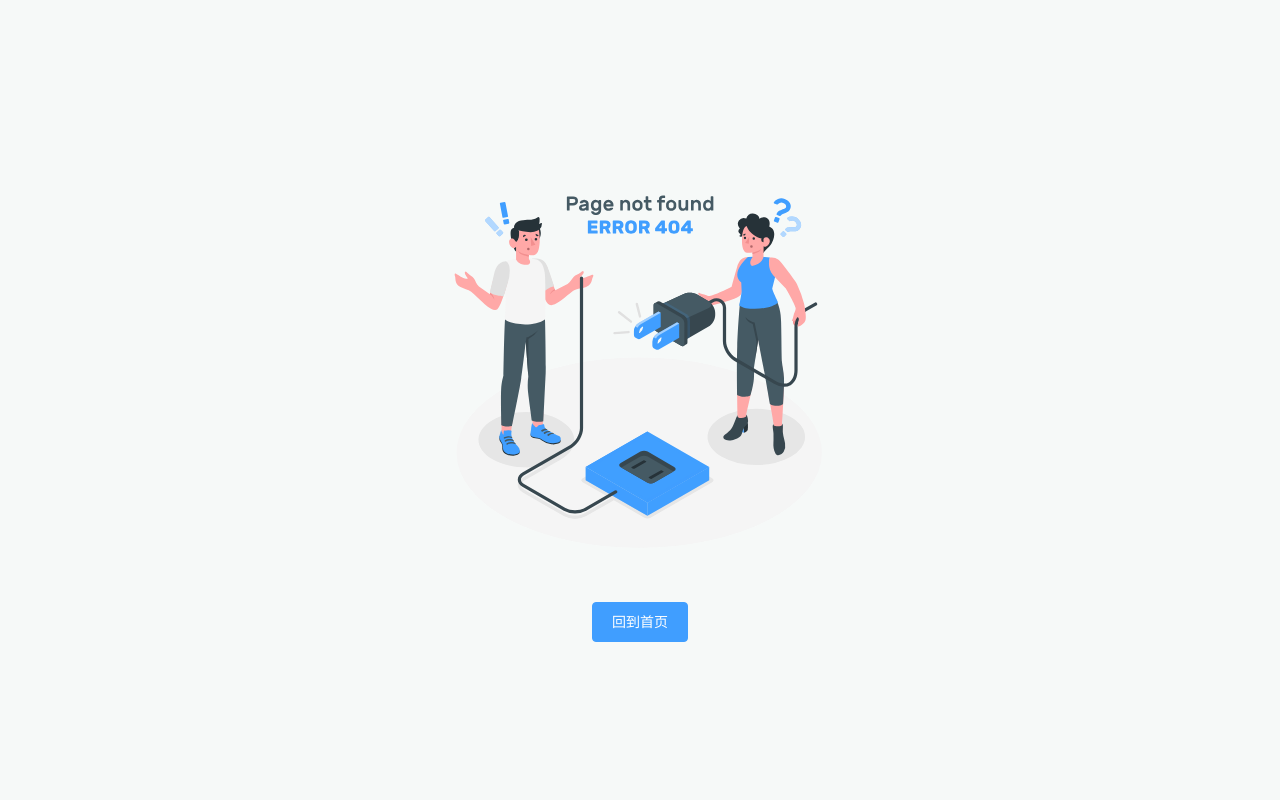
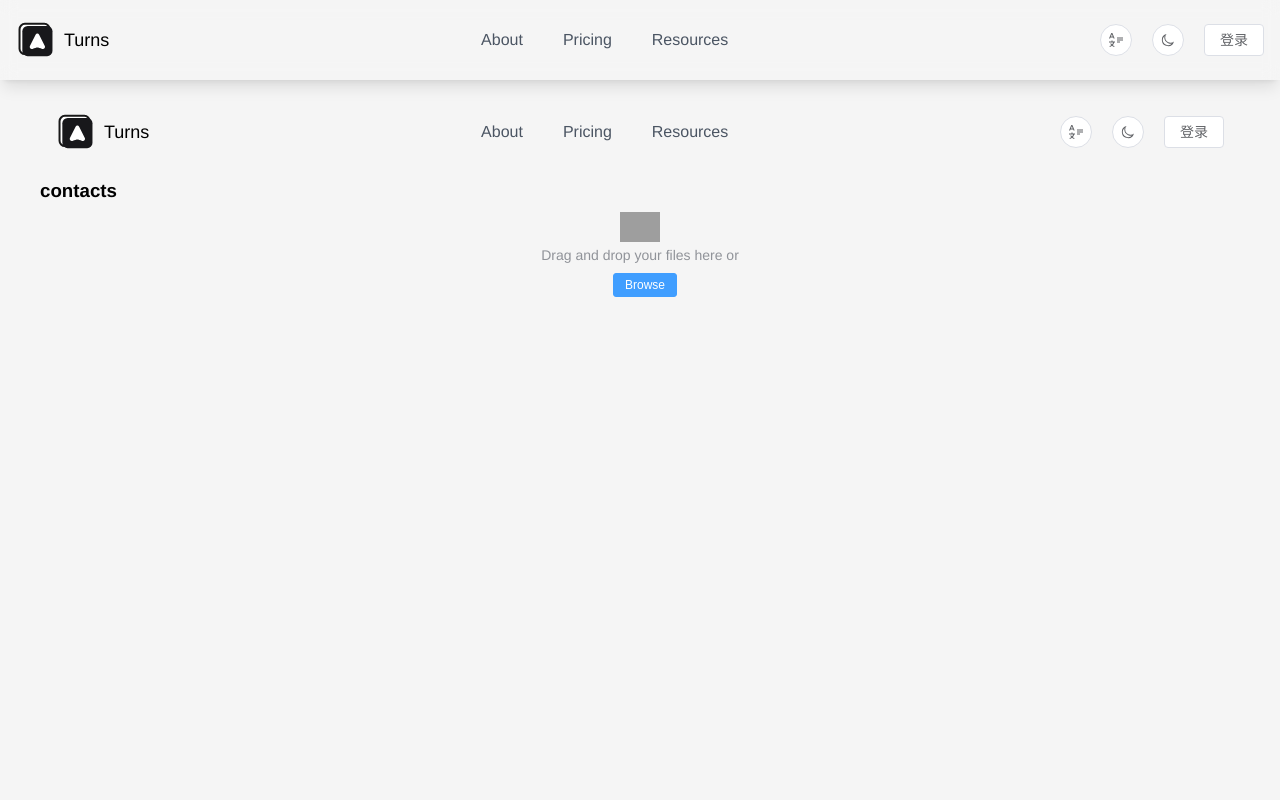
Before and after one commit to CracKerMe/automa-ui, a Vue app: page /contacts in a window 1280 px wide. Shown: the top 800 px of the page. Built offline with nearby package versions, Linux system fonts and the light colour scheme; grey boxes are pictures that could not be loaded.

Commit message:
chore: add contacts page & modify app styles

```diff
--- a/package.json
+++ b/package.json
@@ -35,7 +35,8 @@
     "workbox-core": "^7.1.0",
     "workbox-precaching": "^7.1.0",
     "workbox-routing": "^7.1.0",
-    "workbox-window": "^7.1.0"
+    "workbox-window": "^7.1.0",
+    "xlsx": "^0.18.5"
   },
   "devDependencies": {
     "@commitlint/cli": "^19.3.0",
@@ -48,6 +49,7 @@
     "@pinia/testing": "^0.1.3",
     "@rollup/plugin-replace": "^5.0.7",
     "@types/node": "^20.14.6",
+    "@types/xlsx": "^0.0.36",
     "@typescript-eslint/eslint-plugin": "^7.13.1",
     "@typescript-eslint/parser": "^7.13.1",
     "@vitejs/plugin-vue": "^5.0.5",
--- a/src/App.vue
+++ b/src/App.vue
@@ -2,12 +2,46 @@
 import { useUserStore } from '@/store/user';
 import ReloadPrompt from '@/pwa/ReloadPrompt.vue';
 
+import Header from '@/components/shared/Header.vue';
+import Footer from '@/components/shared/Footer.vue';
+
 const userStore = useUserStore();
 
 userStore.initUser();
+
+onMounted(() => {
+  if (!/iPhone|iPad|Macintosh/i.test(navigator.userAgent)) {
+    document.documentElement.classList.add('is-not-safari');
+  }
+});
 </script>
 <template>
-  <RouterView />
+  <el-container class="pt-[80px]">
+    <div
+      class="fixed top-0 w-full h-[80px] left-0 z-10 shadow-lg flex items-center justify-between custom-header"
+    >
+      <Header />
+    </div>
+    <el-main class="main relative">
+      <div
+        class="hidden dark:block bg-video fixed left-0 top-0 -z-1 w-full h-screen"
+      >
+        <video
+          class="w-[101%] h-[101%] object-cover absolute -my-[1px]"
+          autoplay
+          loop
+          muted
+          playsinline
+        >
+          <source src="/video.mp4" type="video/mp4" />
+        </video>
+      </div>
+      <RouterView />
+    </el-main>
+    <el-footer style="--el-footer-height: 40px">
+      <Footer />
+    </el-footer>
+  </el-container>
   <ReloadPrompt />
 </template>
 <style lang="scss">
@@ -17,4 +51,15 @@ userStore.initUser();
   -moz-osx-font-smoothing: grayscale;
   height: 100%;
 }
+
+.main {
+  min-height: calc(100vh - 100px);
+}
+
+.custom-header {
+  background-image: radial-gradient(transparent 1px, var(--bg-color) 1px);
+  background-size: 4px 4px;
+  backdrop-filter: saturate(50%) blur(8px);
+  -webkit-backdrop-filter: saturate(50%) blur(8px);
+}
 </style>
--- a/src/assets/styles/reset.scss
+++ b/src/assets/styles/reset.scss
@@ -100,7 +100,8 @@ section {
   display: block;
 }
 
-html, body {
+html,
+body {
   height: 100%;
 }
 
@@ -111,7 +112,7 @@ body {
 
 html.dark {
   body {
-    background-color: #222222;
+    background-color: #222;
   }
 }
 
@@ -167,3 +168,13 @@ img {
 //     outline: none;
 //   }
 // }
+
+html.is-not-safari {
+  scrollbar-width: thin;
+  scrollbar-color: var(--el-scrollbar-bg-color) var(--el-fill-color-light);
+
+  * {
+    scrollbar-width: thin;
+    scrollbar-color: var(--el-scrollbar-bg-color) var(--el-fill-color-light);
+  }
+}
--- a/src/components/ThemeSwitcher.vue
+++ b/src/components/ThemeSwitcher.vue
@@ -11,7 +11,6 @@ function toggleTheme() {
 
 <template>
   <el-button
-    :type="!isDark ? 'info' : 'default'"
     :icon="!isDark ? Moon : Sunny"
     :circle="true"
     @click.prevent="toggleTheme"
--- a/src/components/shared/Header.vue
+++ b/src/components/shared/Header.vue
@@ -18,7 +18,7 @@ const { t } = useI18n();
           alt="Logo"
           class="w-10 inline-block"
         />
-        <p class="ml-2 inline-block text-lg align-middle">ACME</p>
+        <p class="ml-2 inline-block text-lg align-middle">Turns</p>
       </router-link>
     </div>
     <div
@@ -32,47 +32,53 @@ const { t } = useI18n();
       }}</router-link>
       <DropDown class="resource por">
         <template #trigger>
-          <router-link to="/resources" class="nav-item">
+          <span class="nav-item">
             {{ t('common.resources') }}
             <i-material-symbols:keyboard-arrow-down
               class="nav-item-arrow-down transition-all duration-300"
             />
-          </router-link>
+          </span>
         </template>
         <div
-          class="resource-dropdown rounded-lg shadow-2xl bottom-auto left-1/2 hidden lg:block -translate-x-1/2 max-w-5xl xl:max-w-6xl mt-2 mx-auto bg-white dark:bg-gray-800 transform rounded-lg transition-transform ui-card p-4 bottom-auto left-1/2 hidden lg:block -translate-x-1/2 max-w-5xl xl:max-w-6xl mt-2 mx-auto"
+          class="resource-dropdown rounded-lg shadow-2xl bottom-auto left-1/2 hidden lg:block -translate-x-1/2 max-w-5xl xl:max-w-6xl mt-2 mx-auto bg-white dark:bg-black transform rounded-lg transition-transform ui-card p-4 bottom-auto left-1/2 hidden lg:block -translate-x-1/2 max-w-5xl xl:max-w-6xl mt-2 mx-auto"
         >
           <nav class="flex space-x-2 xl:space-x-4">
             <!-- Tutorials / Documentation / Blog / Youtube -->
             <router-link
-              to="/resources/tutorials"
-              class="p-4 hover:bg-gray-2 rounded-lg transition w-64 lg:w-72"
+              to="/tutorials"
+              class="p-4 hover:bg-gray-2 rounded-lg transition w-64 lg:w-72 dark:hover:bg-gray-800"
             >
-              <span class="p-2 rounded-lg bg-gray-1 inline-block leading-none">
+              <span
+                class="p-2 rounded-lg bg-gray-1 inline-block leading-none dark:bg-gray-900"
+              >
                 <i-material-symbols:book-4-outline class="text-3xl" />
               </span>
               <p class="font-semibold mt-2">{{ t('common.tutorials') }}</p>
               <p class="text-gray-600 leading-tight mt-px">
-                Learn how to automate your workflow using Automa
+                Learn how to automate your workflow using Turns
               </p>
             </router-link>
             <router-link
-              to="/resources/documentation"
-              class="p-4 hover:bg-gray-2 rounded-lg transition w-64 lg:w-72"
+              to="/documentation"
+              class="p-4 hover:bg-gray-2 rounded-lg transition w-64 lg:w-72 dark:hover:bg-gray-800"
             >
-              <span class="p-2 rounded-lg bg-gray-1 inline-block leading-none">
+              <span
+                class="p-2 rounded-lg bg-gray-1 inline-block leading-none dark:bg-gray-900"
+              >
                 <i-material-symbols:apk-document-outline class="text-3xl" />
               </span>
               <p class="font-semibold mt-2">{{ t('common.documentation') }}</p>
               <p class="text-gray-600 leading-tight mt-px">
-                Learn about Automa and its functionalities
+                Learn about Turns and its functionalities
               </p>
             </router-link>
             <router-link
-              to="/resources/blog"
-              class="p-4 hover:bg-gray-2 rounded-lg transition w-64 lg:w-72"
+              to="/blog"
+              class="p-4 hover:bg-gray-2 rounded-lg transition w-64 lg:w-72 dark:hover:bg-gray-800"
             >
-              <span class="p-2 rounded-lg bg-gray-1 inline-block leading-none">
+              <span
+                class="p-2 rounded-lg bg-gray-1 inline-block leading-none dark:bg-gray-900"
+              >
                 <i-ic:outline-edit-location class="text-3xl" />
               </span>
               <p class="font-semibold mt-2">{{ t('common.blog') }}</p>
@@ -81,10 +87,12 @@ const { t } = useI18n();
               </p>
             </router-link>
             <router-link
-              to="/resources/youtube"
-              class="p-4 hover:bg-gray-2 rounded-lg transition w-64 lg:w-72"
+              to="/youtube"
+              class="p-4 hover:bg-gray-2 rounded-lg transition w-64 lg:w-72 dark:hover:bg-gray-800"
             >
-              <span class="p-2 rounded-lg bg-gray-1 inline-block leading-none">
+              <span
+                class="p-2 rounded-lg bg-gray-1 inline-block leading-none dark:bg-gray-900"
+              >
                 <i-tdesign:logo-youtube class="text-3xl" />
               </span>
               <p class="font-semibold mt-2">{{ t('common.youtube') }}</p>
@@ -111,6 +119,7 @@ const { t } = useI18n();
     color: var(--el-color-primary);
   }
 }
+
 .nav-item {
   padding: 0.35rem 0.75rem;
   border-radius: 0.375rem;
@@ -179,3 +188,16 @@ const { t } = useI18n();
   }
 }
 </style>
+
+<style lang="scss">
+.dark {
+  .nav-item {
+    &.router-link-exact-active {
+      color: #ffffff;
+    }
+    &:hover {
+      background-color: rgb(39, 39, 42, 0.05);
+    }
+  }
+}
+</style>
--- /dev/null
+++ b/src/pages/Contacts.vue
@@ -0,0 +1,141 @@
+<template>
+  <el-container>
+    <el-header>
+      <Header />
+    </el-header>
+    <el-main class="main">
+      <h1>contacts</h1>
+      <div ref="fileZoneRef" class="file-zone" @click="handleClickFn">
+        <input
+          ref="fileInputRef"
+          type="file"
+          class="file-input"
+          accept=".csv,.xls,.xlsx"
+          @change="handleChangeFn"
+        />
+        <div class="file-zone-holder">
+          <div class="file-zone-icon"></div>
+          <div class="file-zone-text">
+            <div class="file-zone-title">
+              <div class="file-zone-title-text">
+                Drag and drop your files here or
+              </div>
+              <div class="file-zone-title-button">
+                <el-button type="primary" size="small"> Browse </el-button>
+              </div>
+            </div>
+          </div>
+        </div>
+      </div>
+    </el-main>
+    <el-footer style="--el-footer-height: 40px">
+      <Footer />
+    </el-footer>
+  </el-container>
+</template>
+
+<script setup lang="ts">
+import Header from '@/components/shared/Header.vue';
+import Footer from '@/components/shared/Footer.vue';
+import * as XLSX from 'xlsx';
+
+const fileInputRef = ref<HTMLInputElement>();
+const fileZoneRef = ref<HTMLDivElement>();
+
+const handleClickFn = () => {
+  fileInputRef.value?.click();
+};
+const handleChangeFn = (e: Event) => {
+  const files = Array.from((e.target as HTMLInputElement).files ?? []);
+  files.forEach((file) => {
+    // 只接收处理 csv xls xlsx 文件
+    if (
+      file &&
+      (file.type === 'text/csv' ||
+        file.type === 'application/vnd.ms-excel' ||
+        file.type ===
+          'application/vnd.openxmlformats-officedocument.spreadsheetml.sheet')
+    ) {
+      // 读取文件
+      const reader = new FileReader();
+      reader.readAsBinaryString(file);
+      reader.onload = (e) => {
+        const data = e.target?.result;
+        // 读取文件内容
+        const workbook = XLSX.read(data, { type: 'binary' });
+        // 获取第一个sheet
+        const sheetName = workbook.SheetNames[0];
+        const worksheet = workbook.Sheets[sheetName];
+        // 转换为json
+        const json = XLSX.utils.sheet_to_json(worksheet);
+        console.log(json);
+      };
+      reader.onerror = (e) => {
+        console.log(e);
+      };
+    }
+  });
+};
+</script>
+
+<style lang="scss" scoped>
+.file-zone {
+  display: flex;
+  height: 100px;
+  justify-content: center;
+  align-items: center;
+  border: 1px dashed var(--el-border-color-base);
+  border-radius: 4px;
+  cursor: pointer;
+  &:hover {
+    border-color: var(--el-color-primary);
+  }
+  .file-input {
+    display: none;
+    &:hover {
+      border-color: var(--el-color-primary);
+    }
+    &:focus {
+      border-color: var(--el-color-primary);
+    }
+    &:focus-visible {
+      border-color: var(--el-color-primary);
+      outline: none;
+    }
+  }
+  .file-zone-holder {
+    display: flex;
+    flex-direction: column;
+    justify-content: center;
+    align-items: center;
+    .file-zone-icon {
+      width: 40px;
+      height: 40px;
+      background-image: url('../../assets/images/file-icon.svg');
+      background-size: contain;
+      background-repeat: no-repeat;
+      background-position: center;
+      &:hover {
+        background-image: url('../../assets/images/file-icon-hover.svg');
+      }
+    }
+    .file-zone-text {
+      .file-zone-title {
+        display: flex;
+        flex-direction: column;
+        justify-content: center;
+        align-items: center;
+        .file-zone-title-text {
+          font-size: 14px;
+          font-weight: 500;
+          color: var(--el-text-color-secondary);
+          margin-bottom: 10px;
+        }
+        .file-zone-title-button {
+          margin-left: 10px;
+        }
+      }
+    }
+  }
+}
+</style>
--- a/src/pages/system-view/not-found.vue
+++ b/src/pages/system-view/not-found.vue
@@ -1,9 +1,11 @@
 <template>
-  <div
-    class="p-16px h-full bg-[#f6f9f8] dark:bg-[#101014] transition duration-300 ease-in-out"
-  >
-    <div class="flex justify-center items-center flex-col w-full h-full">
-      <ExceptionBase type="404" />
+  <div class="w-full h-[calc(100vh-120px)] flex items-center justify-center">
+    <div
+      class="w-full p-16px bg-[#f6f9f8] dark:bg-[#101014] transition duration-300 ease-in-out"
+    >
+      <div class="flex justify-center items-center flex-col w-full h-full">
+        <ExceptionBase type="404" />
+      </div>
     </div>
   </div>
 </template>
--- a/src/router/index.ts
+++ b/src/router/index.ts
@@ -21,6 +21,14 @@ const routes: Array<RouteRecordRaw> = [
       requireAuth: true,
     },
     component: () => import('@/pages/Detail.vue'),
+  },
+  {
+    path: '/contacts',
+    name: 'Contacts',
+    meta: {
+      title: 'Contacts Page',
+    },
+    component: () => import('@/pages/Contacts.vue'),
   },
   {
     path: '/403',
```
Also changed, not shown: src/pages/Index.vue (+21 -18 lines), src/pages/system-view/no-permission.vue (+7 -5 lines), src/pages/system-view/service-error.vue (+7 -5 lines), 2 other files (tests, documents, lock files or other folders).
